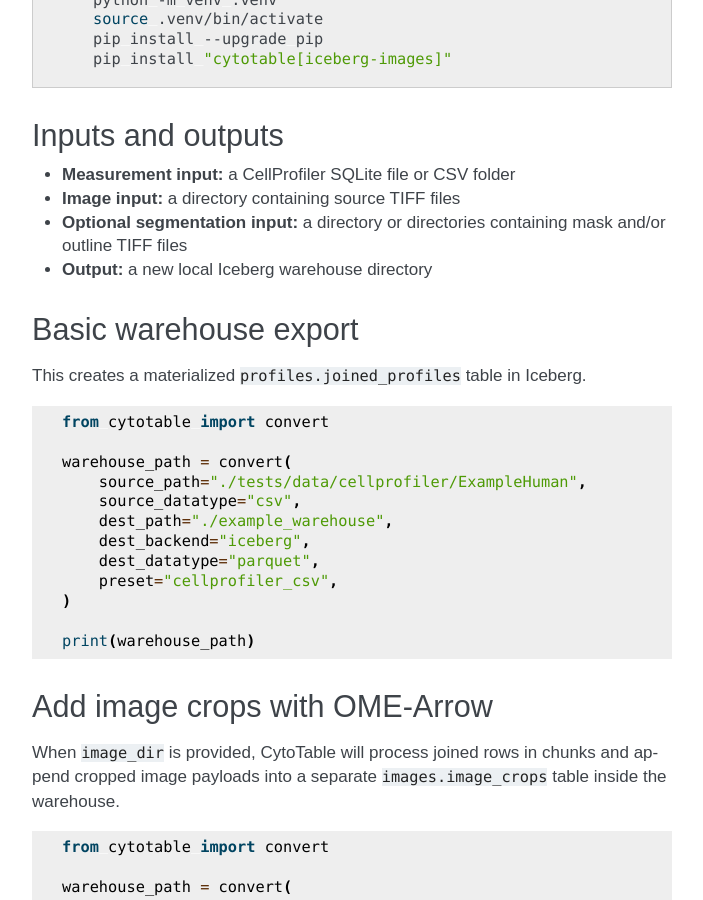
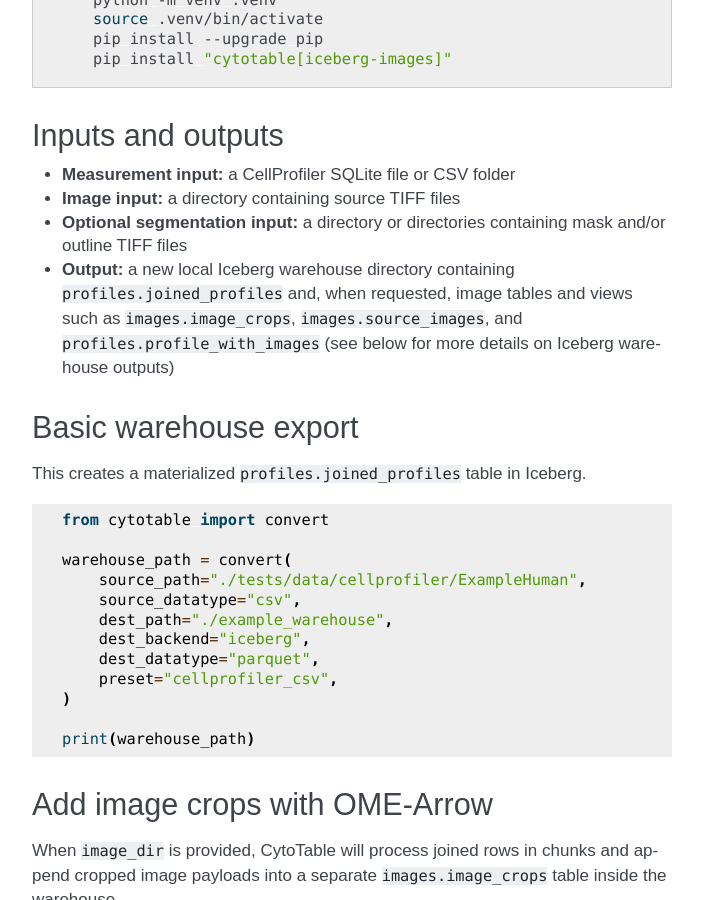
Before and after one commit to cytomining/CytoTable, a Sphinx documentation site: the page built from docs/source/tutorials/iceberg_warehouse_with_images.md, in a window 1280 px wide and 900 px high, scrolled down 1079 px. Shown: the whole window, without its empty margins (438-1141 px from the left). Built offline with Sphinx 7.4.7, drawn with Linux system fonts in a browser that asks for light colours; pages that are not in the unit, such as notebooks, are missing from menus.

Commit message:
docs updates
Co-Authored-By: Gregory Way <gregory.way@gmail.com>

```diff
--- a/docs/source/tutorials/iceberg_warehouse_with_images.md
+++ b/docs/source/tutorials/iceberg_warehouse_with_images.md
@@ -41,7 +41,11 @@
 - **Measurement input:** a CellProfiler SQLite file or CSV folder
 - **Image input:** a directory containing source TIFF files
 - **Optional segmentation input:** a directory or directories containing mask and/or outline TIFF files
-- **Output:** a new local Iceberg warehouse directory
+- **Output:** a new local Iceberg warehouse directory containing
+  `profiles.joined_profiles` and, when requested, image tables and views
+  such as `images.image_crops`, `images.source_images`, and
+  `profiles.profile_with_images` (see below for more details on Iceberg
+  warehouse outputs)
 
 ## Basic warehouse export
 
```
